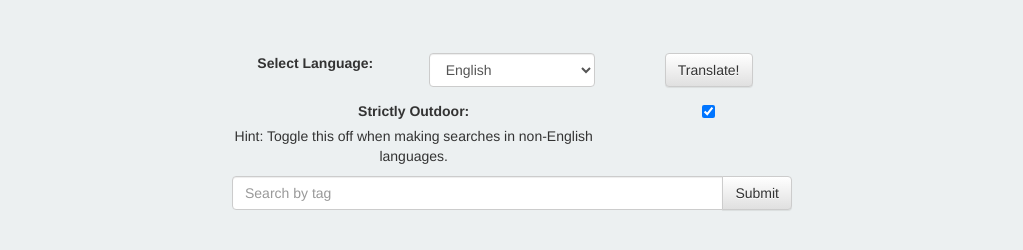
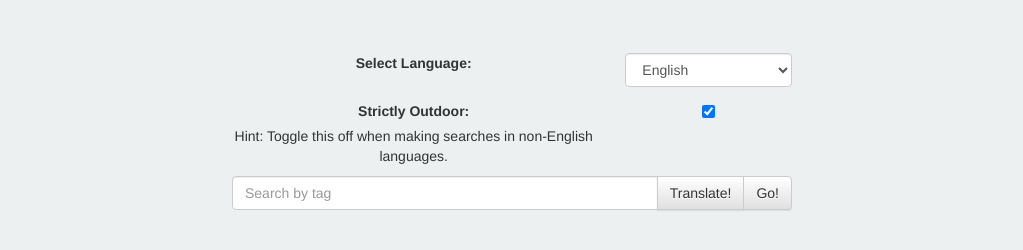
Before and after one commit to gfed53/flickr-search, a website: page src/index.html in a window 1280 px wide. Shown: the part 750-1000 px from the top of the page, without its empty margins (128-1151 px from the left). Drawn offline with nearby package versions, Linux system fonts and the light colour scheme; some packages are replaced by stand-ins of ours.

Commit message:
Adjusted layout of search section, translate button part of input group

```diff
--- a/src/index.html
+++ b/src/index.html
@@ -28,30 +28,28 @@
 		<div class="col-md-12">
 			<form id="search-term" name="myForm" ng-submit="flickr.searchFlickr(flickr.tag, flickr.points)">
 				<div class="row" id="lang-section">
-					<div class="col-md-4">
+					<div class="col-sm-8">
 						<label>Select Language: </label>
 					</div>
-					<div class="col-md-4">
+					<div class="col-sm-4">
 						<select class="form-control trans-select" ng-model="flickr.lang" ng-options="item.label for item in flickr.langs">
 						</select>
 					</div>
-					<div class="col-md-4" id="trans-btn-container">
-						<input type="button" class="btn btn-default" value="Translate!" ng-click="flickr.translate(flickr.tag, flickr.lang.value)">
-					</div>
 				</div>
 				<div class="row" id="filter-section">
-					<div class="col-xs-8">
+					<div class="col-sm-8">
 						<label>Strictly Outdoor:</label>
 						<p>Hint: Toggle this off when making searches in non-English languages.</p>
 					</div>
-					<div class="col-xs-4 filter-checkbox">
+					<div class="col-sm-4 filter-checkbox">
 						<input type="checkbox" name="" id="" ng-model="flickr.outdoor">
 					</div>
 				</div>
 				<div class="input-group">
 					<input class="form-control search-form" ng-model="flickr.tag" type="text" placeholder="Search by tag" required>
 					<span class="input-group-btn">
-					<input class="btn btn-default" type="submit" value="Submit">
+					<input type="button" class="btn btn-default" value="Translate!" ng-click="flickr.translate(flickr.tag, flickr.lang.value)">
+					<input class="btn btn-default" type="submit" value="Go!">
 					</span>
 				</div>
 			</form>
```
